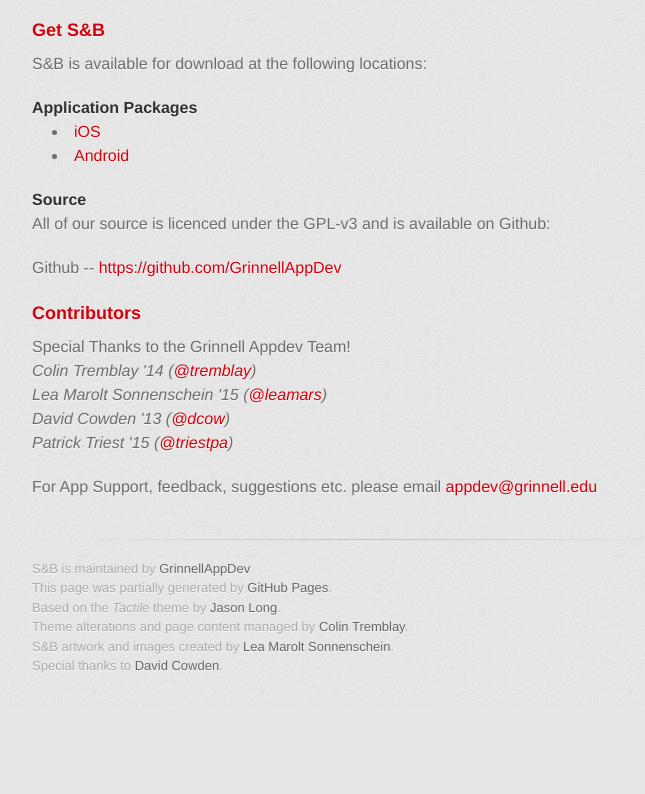
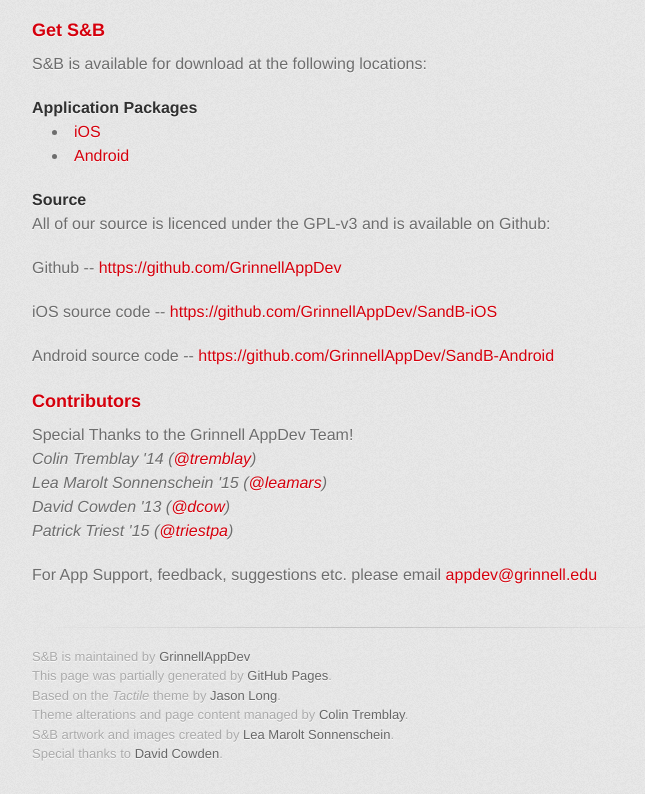
Before and after one commit to GrinnellAppDev/SandB, a plain HTML site: page index.html in a window 1280 px wide. Shown: the part 953-1747 px from the top of the page, without its empty margins (298-943 px from the left). Before the commit the page ends 1659 px from the top, so only its background shows below. Drawn offline with Linux system fonts and the light colour scheme; a web font is replaced by a local one.

Commit message:
Update index.html

```diff
--- a/index.html
+++ b/index.html
@@ -131,11 +131,13 @@
 <p>All of our source is licenced under the GPL-v3 and is available on Github:</p>
 
 <p>Github -- <a href="https://github.com/GrinnellAppDev">https://github.com/GrinnellAppDev</a></p>
+<p>iOS source code -- <a href="https://github.com/GrinnellAppDev/SandB-iOS">https://github.com/GrinnellAppDev/SandB-iOS</a></p>
+<p>Android source code -- <a href="https://github.com/GrinnellAppDev/SandB-Android">https://github.com/GrinnellAppDev/SandB-Android</a></p>
 
 <h3>
 <a name="contributors" class="anchor" href="#contributors"><span class="octicon octicon-link"></span></a>Contributors</h3>
 
-<p>Special Thanks to the Grinnell Appdev Team!<br>
+<p>Special Thanks to the Grinnell AppDev Team!<br>
 <em>Colin Tremblay '14 (<a href="https://github.com/tremblay" class="user-mention">@tremblay</a>)</em><br>
 <em>Lea Marolt Sonnenschein '15 (<a href="https://github.com/leamars" class="user-mention">@leamars</a>)</em><br>
 <em>David Cowden '13 (<a href="https://github.com/dcow" class="user-mention">@dcow</a>)</em><br>
```
